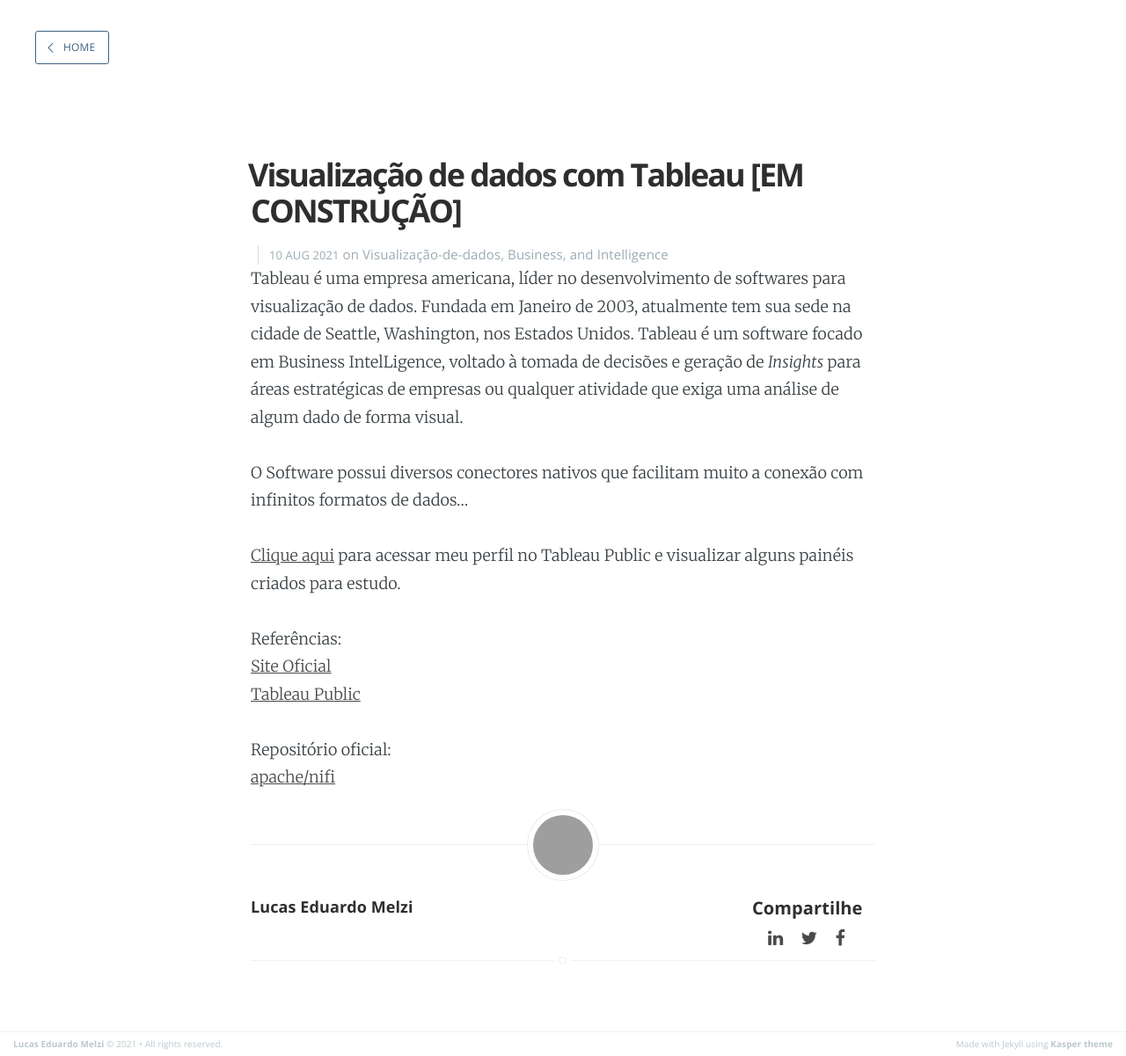
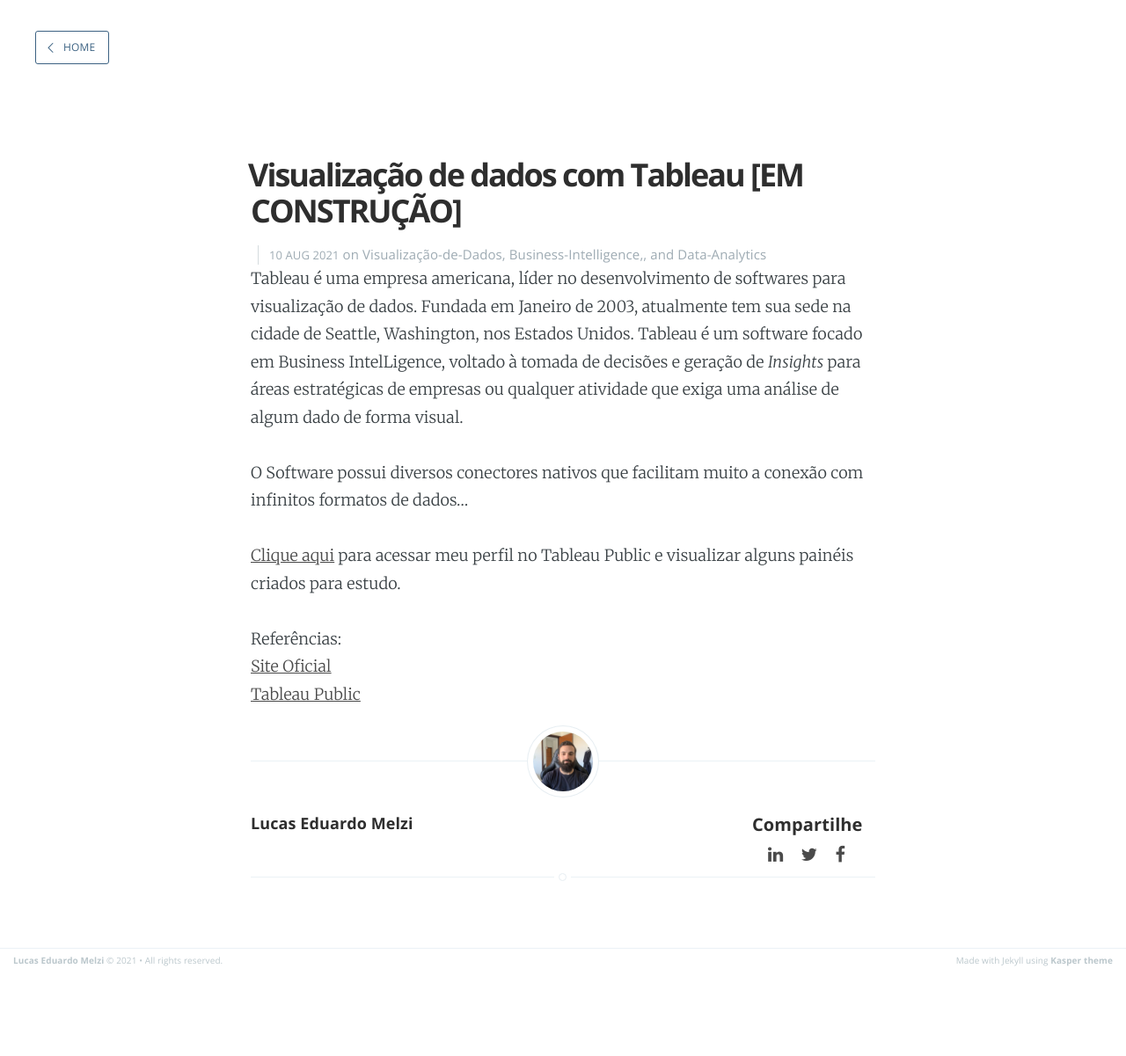
Before and after one commit to melzilucas/melzilucas.github.io, a Jekyll site: the page built from _posts/2021-08-10-Ferramenta-Tableau-business-intelligence-EM-CONSTRUCAO.markdown, in a window 1280 px wide. Shown: the whole page at 88% size. Built offline with Jekyll 4.4.1, drawn with Linux system fonts in a browser that asks for light colours; after the commit the page ends 1107 px from its top, so only the background shows below that; grey boxes are pictures that could not be loaded.

Commit message:
Adjusted profile photo and post BI.

```diff
--- a/_layouts/post.html
+++ b/_layouts/post.html
@@ -64,7 +64,7 @@
             <!-- If we want to display author's name and bio -->
             {% if site.author %}
                 <figure class="author-image">
-                    <a class="img" href="https://melzilucas.github.io/" style="background-image: url(/assets/images/profile-new.jpg)">
+                    <a class="img" href="https://melzilucas.github.io/" style="background-image: url(/assets/images/profile-new.png)">
                     <span class="hidden">{{site.author}}'s Picture</span></a>
                 </figure>
                 <section class="author">
--- a/_posts/2021-08-10-Ferramenta-Tableau-business-intelligence-EM-CONSTRUCAO.markdown
+++ b/_posts/2021-08-10-Ferramenta-Tableau-business-intelligence-EM-CONSTRUCAO.markdown
@@ -2,11 +2,10 @@
 layout: post
 title: Visualização de dados com Tableau [EM CONSTRUÇÃO]
 date: 2021-08-10 18:00:00
-categories: Visualização-de-dados Business Intelligence
+categories: Visualização-de-Dados Business-Intelligence, Data-Analytics
 image: "/assets/images/tableau.png"
 ...
-Tableau é uma empresa americana, líder no desenvolvimento de softwares para visualização de dados. Fundada em Janeiro de 2003, atualmente tem sua sede na cidade de Seattle, Washington, nos Estados Unidos.
-Tableau é um software focado em Business IntelLigence, voltado à tomada de decisões e geração de *Insights* para áreas estratégicas de empresas ou qualquer atividade que exiga uma análise de algum dado de forma visual.
+Tableau é uma empresa americana, líder no desenvolvimento de softwares para visualização de dados. Fundada em Janeiro de 2003, atualmente tem sua sede na cidade de Seattle, Washington, nos Estados Unidos. Tableau é um software focado em Business IntelLigence, voltado à tomada de decisões e geração de *Insights* para áreas estratégicas de empresas ou qualquer atividade que exiga uma análise de algum dado de forma visual.
 
 
 O Software possui diversos conectores nativos que facilitam muito a conexão com infinitos formatos de dados...
@@ -16,6 +15,3 @@
 Referências:<br>
 [Site Oficial](https://www.tableau.com/pt-br){:target="_blank" rel="noopener"}<br>
 [Tableau Public](https://www.tableau.com/pt-br/products/public){:target="_blank" rel="noopener"}<br>
-
-Repositório oficial:<br>
-[apache/nifi](https://github.com/apache/nifi){:target="_blank" rel="noopener"}<br>
--- a/index.html
+++ b/index.html
@@ -46,7 +46,7 @@
         </section>
         <footer class="post-meta">
             {% if site.author %}
-                <img class="author-thumb" src="/assets/images/profile-new.jpg" alt="Author's profile picture" nopin="nopin" />
+                <img class="author-thumb" src="/assets/images/profile-new.png" alt="Author's profile picture" nopin="nopin" />
                 {{ site.author }}
             {% endif %}
             {% if post.categories.size > 0 %}
```
